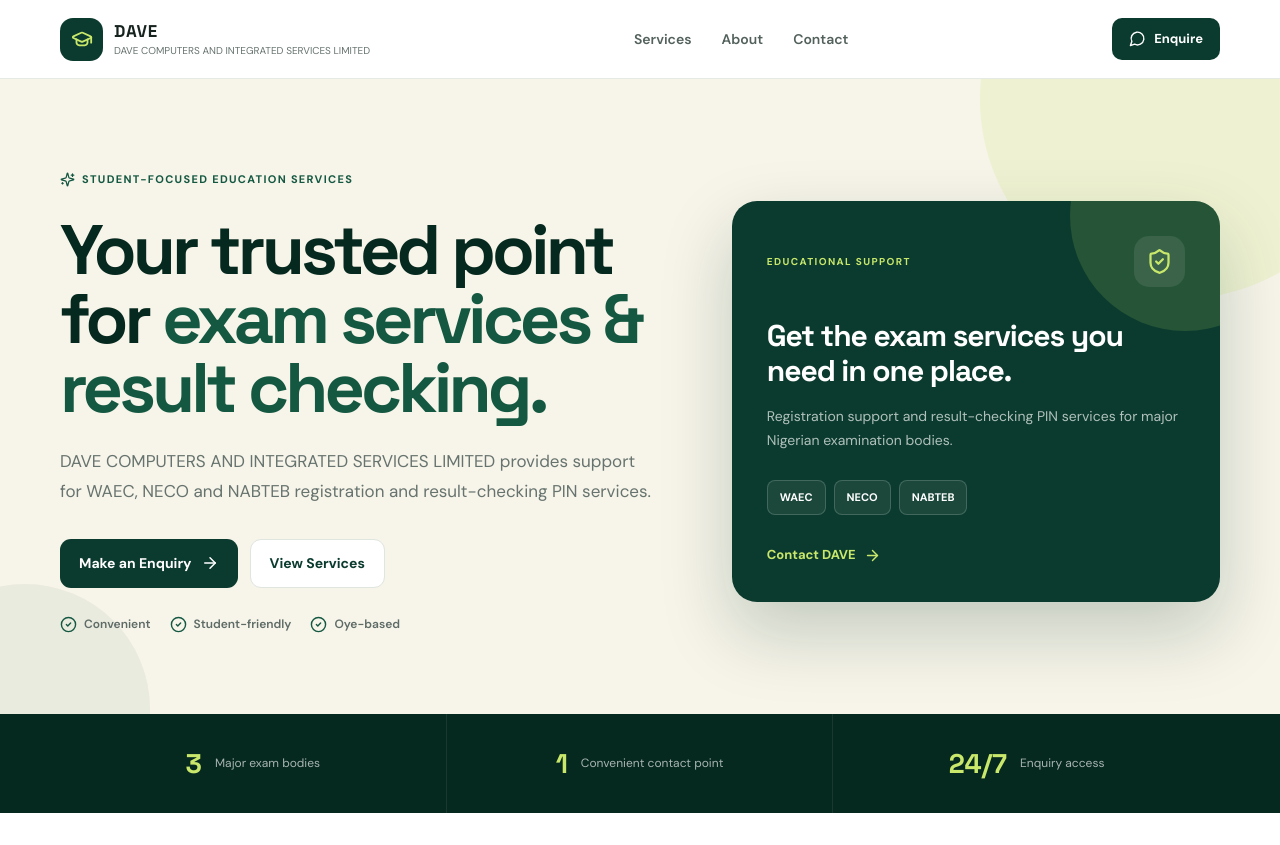
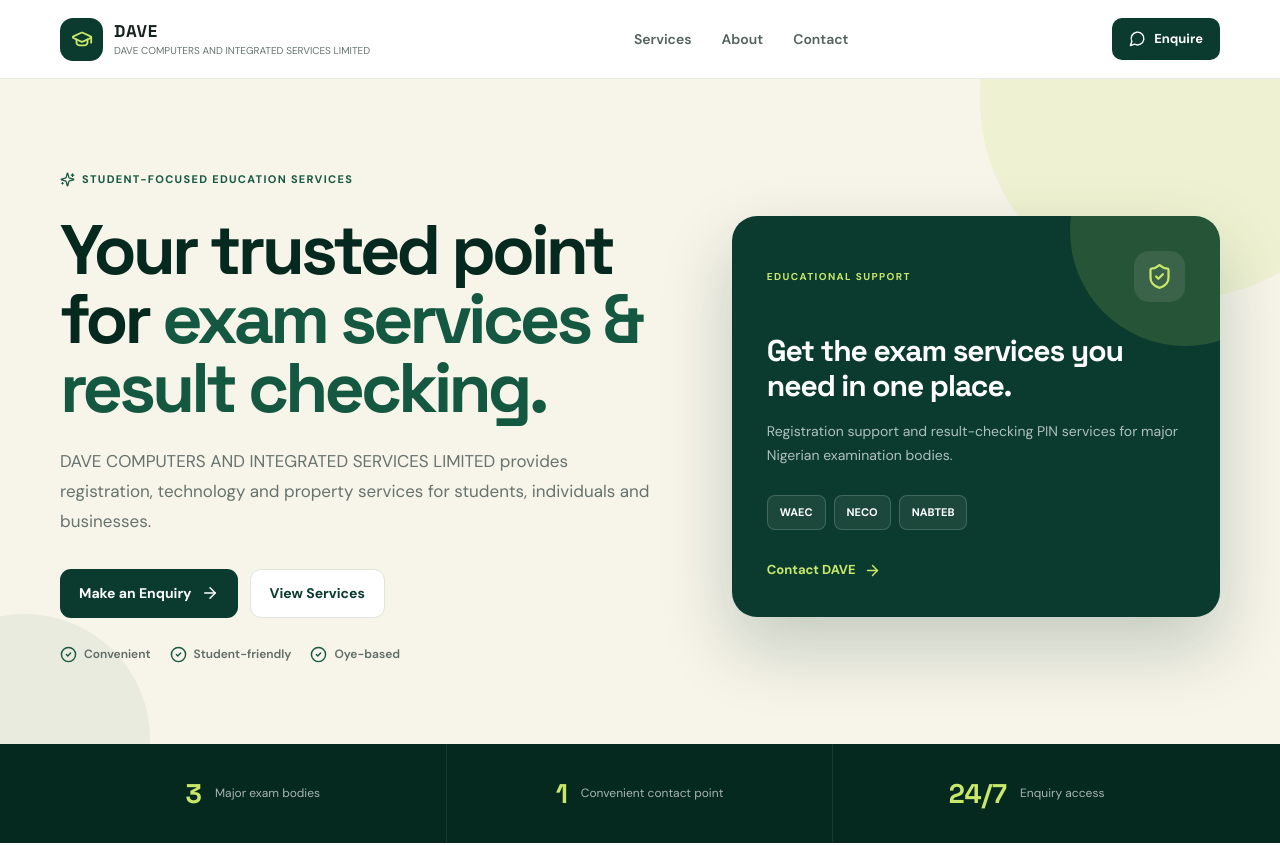
Before and after one commit to 1mojisola/DAVE-Computers-Educational-Consult, a React (Vite) app: page / in a window 1280 px wide. Shown: the top 845 px of the page. Built offline with nearby package versions, Linux system fonts and the light colour scheme.

Commit message:
Update main.jsx

```diff
--- a/src/main.jsx
+++ b/src/main.jsx
@@ -163,10 +163,9 @@ function App() {
               </h1>
 
               <p className="hero-text">
-                DAVE COMPUTERS AND INTEGRATED SERVICES LIMITED provides support for
-                WAEC, NECO and NABTEB registration and result-checking PIN
-                services.
-              </p>
+  DAVE COMPUTERS AND INTEGRATED SERVICES LIMITED provides registration,
+  technology and property services for students, individuals and businesses.
+</p>
 
 
               <div className="hero-actions">
```
